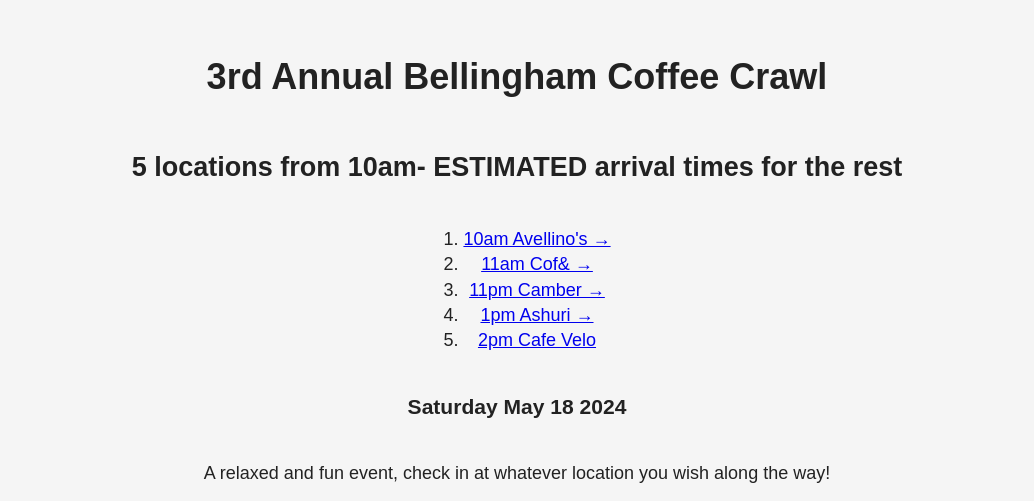
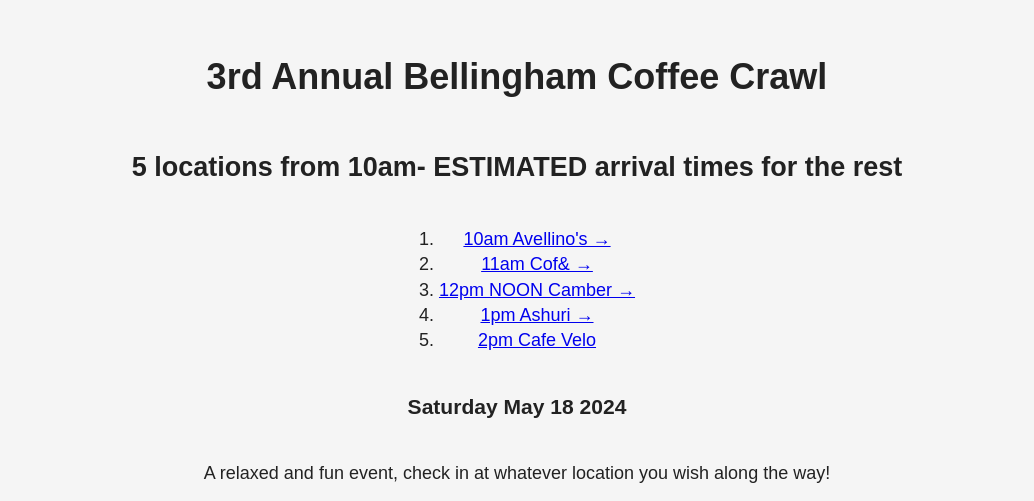
Before and after one commit to airbr/instant-coffee, a website: page instant-coffee.html in a window 1280 px wide. Shown: the top 501 px of the page, without its empty margins (123-1157 px from the left). Drawn offline with Linux system fonts and the light colour scheme.

Commit message:
Update timing

```diff
--- a/instant-coffee.html
+++ b/instant-coffee.html
@@ -206,7 +206,7 @@
       <ol>
         <li><a target="_blank" href="https://avellinocoffeehouse.com/">10am Avellino's →</a></li>
         <li><a target="_blank" href="https://colcofy.com/">11am Cof& →</a></li>
-        <li><a target="_blank" href="https://cambercoffee.com/">11pm Camber →</a></li>
+        <li><a target="_blank" href="https://cambercoffee.com/">12pm NOON Camber →</a></li>
         <li><a target="_blank" href="https://www.ashuri.co/">1pm Ashuri →</a></li>
         <li><a target="_blank" href="https://www.cafe-velo.cc/">2pm Cafe Velo</a></li>
       </ol>
```
